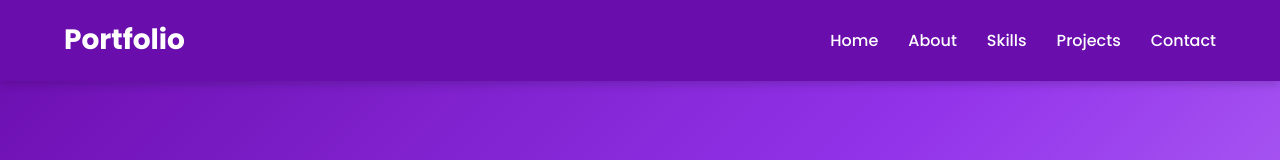
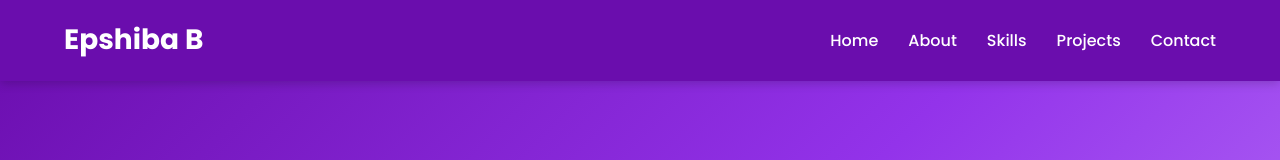
Before and after one commit to epshiba122-cpu/EPSHIBA-B-Portfolio, a plain HTML site: page index.html in a window 1280 px wide. Shown: the top 160 px of the page. Drawn offline with Linux system fonts and the light colour scheme.

Commit message:
Update index.html

```diff
--- a/index.html
+++ b/index.html
@@ -22,7 +22,7 @@
 
     <nav class="navbar">
 
-        <h2 class="logo">Portfolio</h2>
+        <h2 class="logo">Epshiba B</h2>
 
         <ul>
 
```
